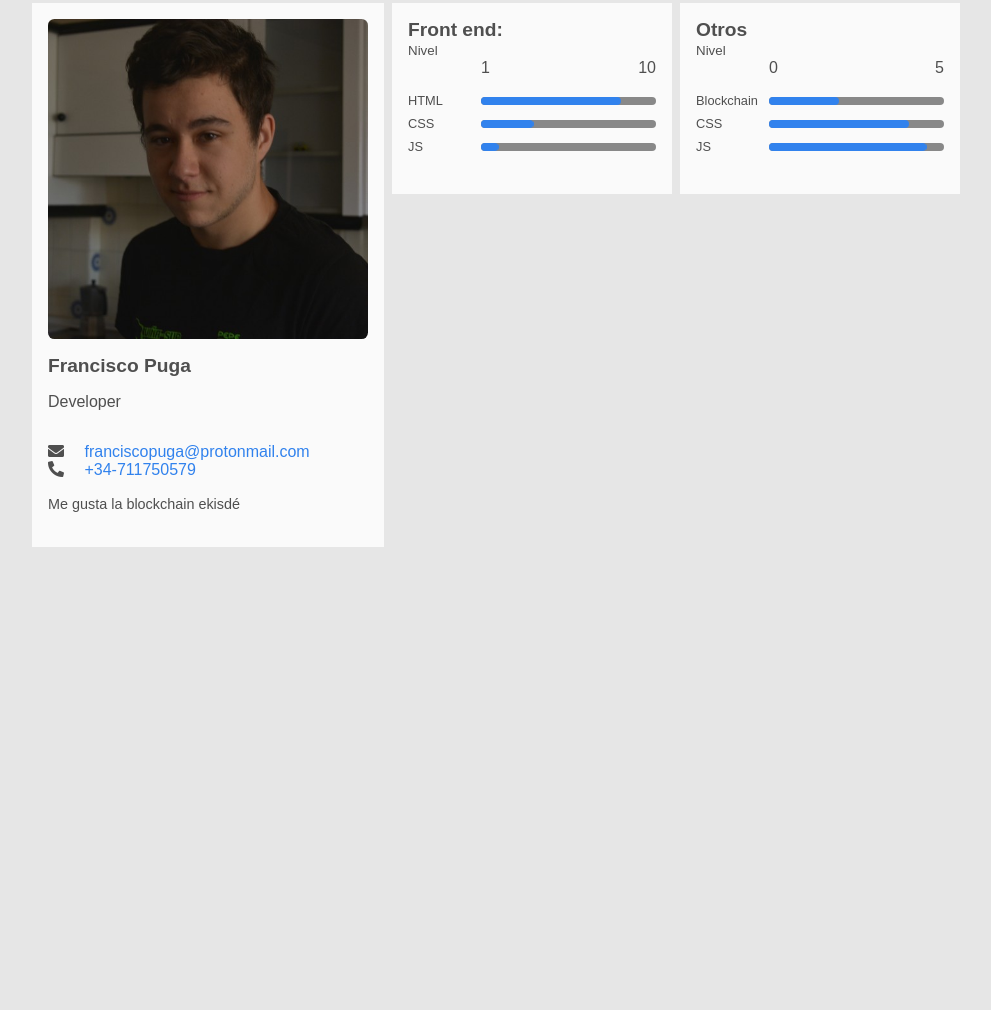
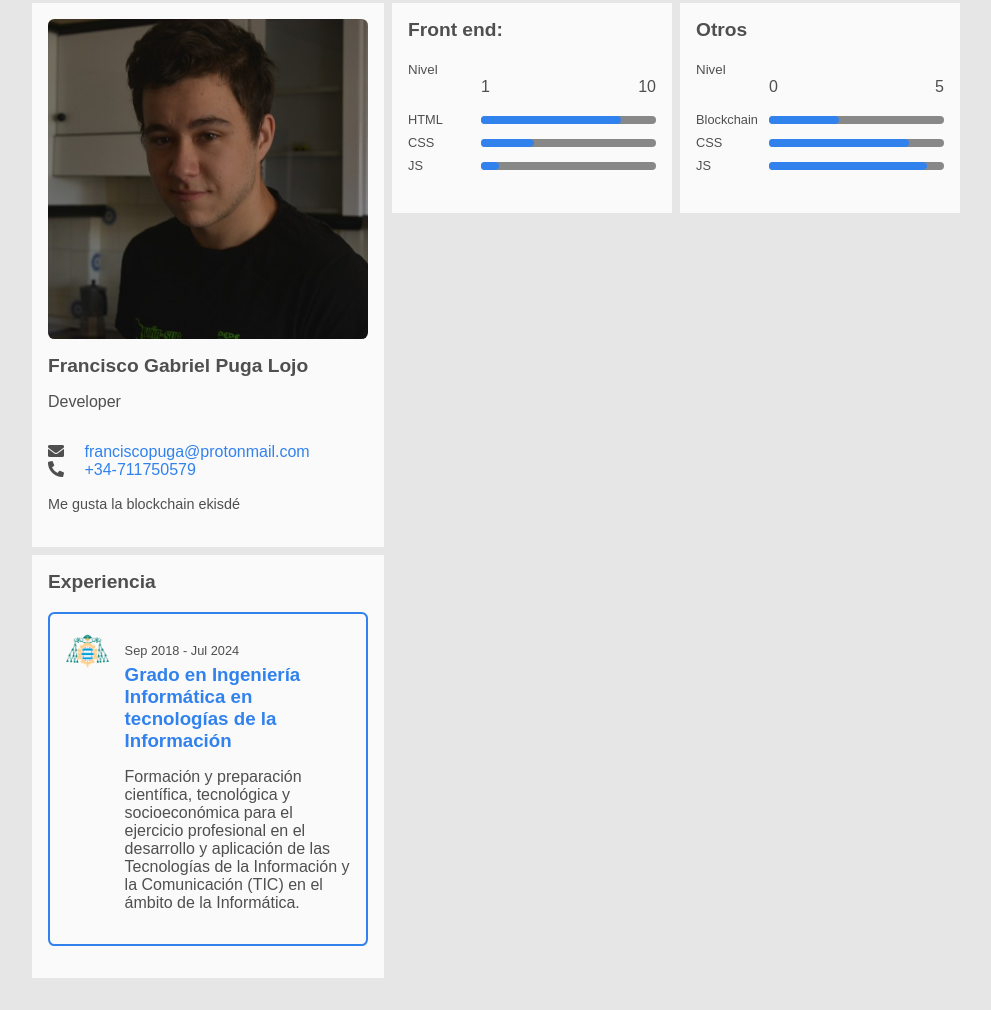
Before and after one commit to pugafran/portfolio, a plain HTML site: page index.html in a window 1280 px wide. Shown: the part 104-1114 px from the top of the page, without its empty margins (0-991 px from the left). Before the commit the page ends 800 px from the top, so only its background shows below. Drawn offline with Linux system fonts and the light colour scheme.

Commit message:
18-07-2022

```diff
--- a/css/styles.css
+++ b/css/styles.css
@@ -147,6 +147,7 @@ img{
 
 .card__title{
     margin: 0;
+    margin-bottom: 1em;
     font-size: 1.2rem;
 }
 
@@ -248,6 +249,38 @@ img{
     --skill-bar-length: 100%;
 }
 
+.experience{
+    display: flex;
+    align-items: start;
+    margin-bottom: 1em;
+    padding: 1em;
+    border: 2px solid var(--primary-color);
+    border-radius: var(--border-radius);
+    transition: var(--transition);
+}
+
+.experience__image{
+    max-width: 15%;
+    margin-right: 1em;
+}
+
+
+.experience__time{
+    font-size: 0.8rem;
+    margin-bottom: 0.5em;
+}
+
+.experience__job{
+    margin: 0;
+    margin-bottom: 0.5em;
+    color: var(--primary-color);
+    transition: var(--transition);
+}
+
+.experience__description{
+
+}
+
 .icon{
     margin-right: 1em;
 }
@@ -267,6 +300,10 @@ img{
     }
 }
 
+.no-margin{
+    margin: 0;
+}
+
 @keyframes skills-bar-fill{
     to{
         transform: translateX(var(--skill-bar-length));
--- a/index.html
+++ b/index.html
@@ -37,8 +37,8 @@
                 </div>
 
                 <div class="card__header">
-                    <h2 class="card__title">
-                        Francisco Puga
+                    <h2 class="card__title no-margin">
+                        Francisco Gabriel Puga Lojo
                     </h2>
                     <p class="subtitle">
                         Developer
@@ -68,6 +68,35 @@
 
                 </div>
 
+
+
+            </article>
+
+            <article class="card card--experience">
+
+                <h2 class="card__title">Experiencia</h2>
+                <div class="experience">
+
+                    <img src="assets/images/uniovi.png" alt="logo" class="experience__image">
+
+                    <div class="experience__info">
+
+                            <p class="experience__time">
+                                Sep 2018 - Jul 2024
+                            </p>
+                            <h3 class="experience__job">Grado en Ingeniería Informática en tecnologías de la Información</h3>
+                            <p class="experience__description">
+
+                                Formación y preparación científica, tecnológica
+                                y socioeconómica para el ejercicio profesional
+                                en el desarrollo y aplicación de las Tecnologías
+                                de la Información y la Comunicación (TIC) en el
+                                ámbito de la Informática.
+
+                            </p>
+                    </div>
+
+                </div>
 
 
             </article>
```
Also changed, not shown: assets/images/uniovi.png (added).
